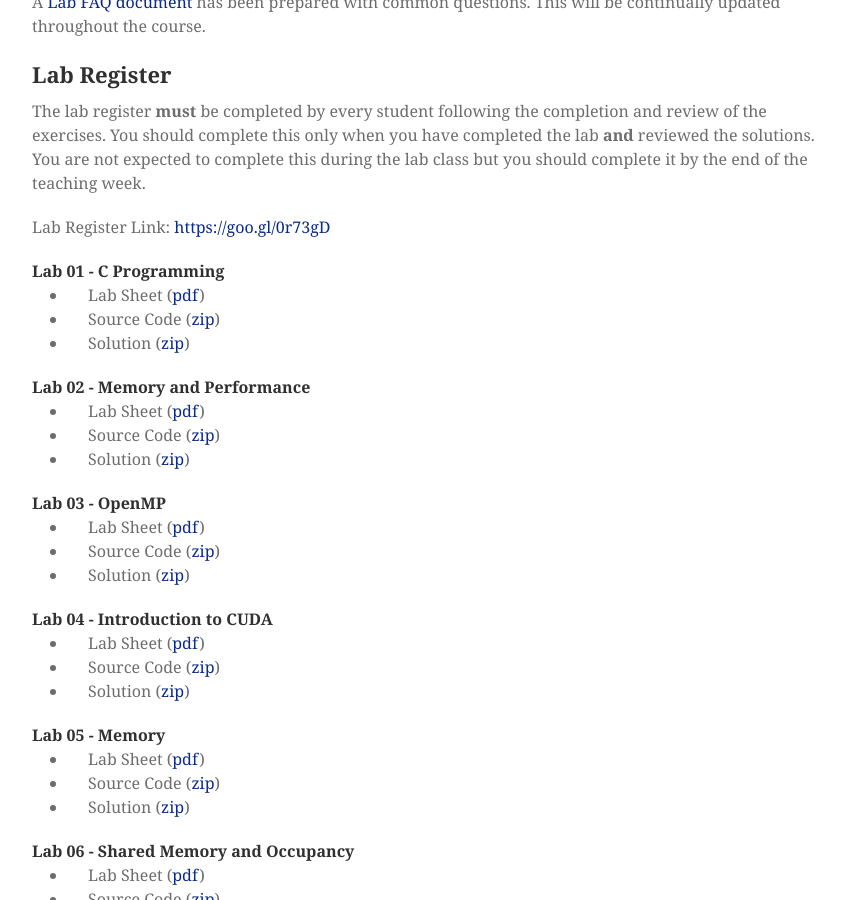
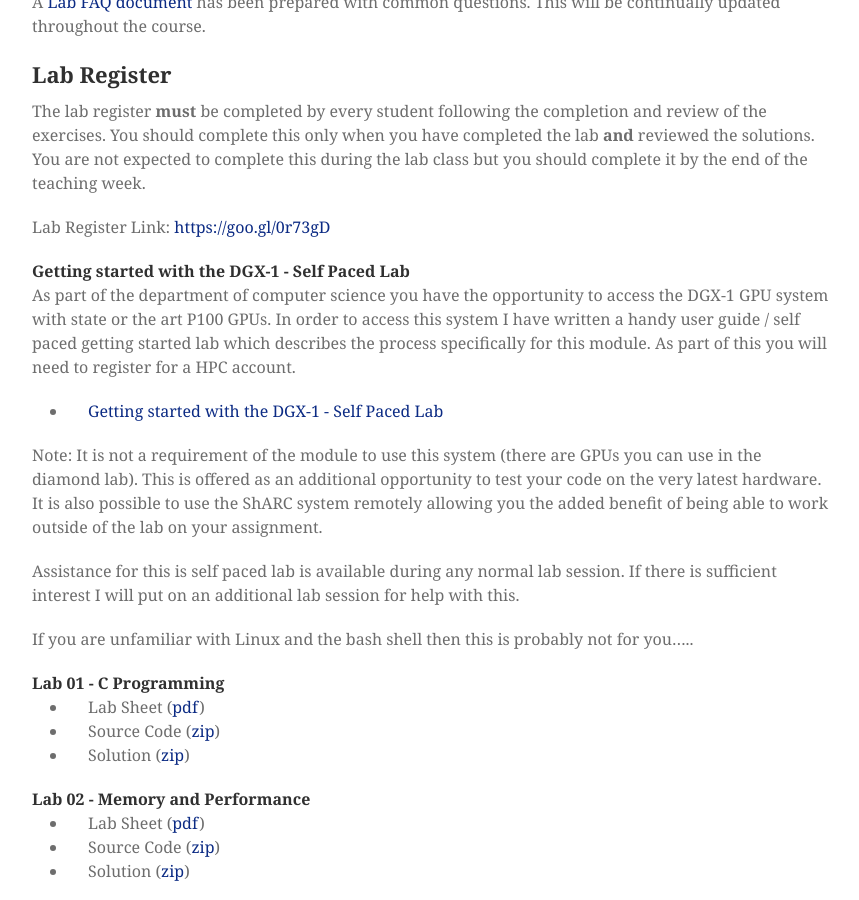
Before and after one commit to mondus/mondus.github.io, a Jekyll site: the page built from teaching/COM4521/index.md, in a window 1280 px wide and 900 px high, scrolled down 4179 px. Shown: the whole window, without its empty margins (208-1067 px from the left). Built offline with Jekyll 4.4.1, drawn with Linux system fonts in a browser that asks for light colours; nearby versions of some CDN libraries; some web fonts are replaced.

Commit message:
Update index.md

```diff
--- a/teaching/COM4521/index.md
+++ b/teaching/COM4521/index.md
@@ -191,6 +191,20 @@ The lab register **must** be completed by every student following the completion
 
 Lab Register Link: [https://goo.gl/0r73gD](https://goo.gl/0r73gD)
 
+
+#### Getting started with the DGX-1 - Self Paced Lab ####
+
+As part of the department of computer science you have the opportunity to access the DGX-1 GPU system with state or the art P100 GPUs. In order to access this system I have written a handy user guide / self paced getting started lab which describes the process specifically for this module. As part of this you will need to register for a HPC account.
+
+* [Getting started with the DGX-1 - Self Paced Lab](.\sharc)
+
+Note: It is not a requirement of the module to use this system (there are GPUs you can use in the diamond lab). This is offered as an additional opportunity to test your code on the very latest hardware. It is also possible to use the ShARC system remotely allowing you the added benefit of being able to work outside of the lab on your assignment.
+
+Assistance for this is self paced lab is available during any normal lab session. If there is sufficient interest I will put on an additional lab session for help with this.
+
+If you are unfamiliar with Linux and the bash shell then this is probably not for you.....
+
+
 #### Lab 01 - C Programming
 
 * Lab Sheet ([pdf](https://drive.google.com/file/d/0B2HbOiEppVPMUHp1N19RRlNZN3c/view?usp=sharing))
```
